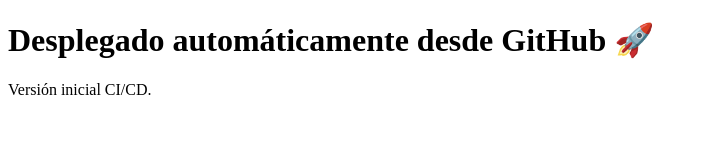
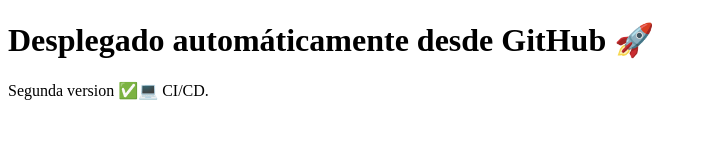
Before and after one commit to rvssian666/Proyecto-inicial-Apache-CI-CD, a plain HTML site: page site/index.html in a window 1280 px wide. Shown: the whole page, without its empty margins (0-707 px from the left). Drawn offline with Linux system fonts and the light colour scheme.

Commit message:
segunda version ✅💻 CI/CD.

```diff
--- a/site/index.html
+++ b/site/index.html
@@ -8,7 +8,7 @@
 
 <body>
     <h1>Desplegado automáticamente desde GitHub 🚀</h1>
-    <p>Versión inicial CI/CD.</p>
+    <p>Segunda version ✅💻 CI/CD.</p>
 </body>
 
 </html>
```
